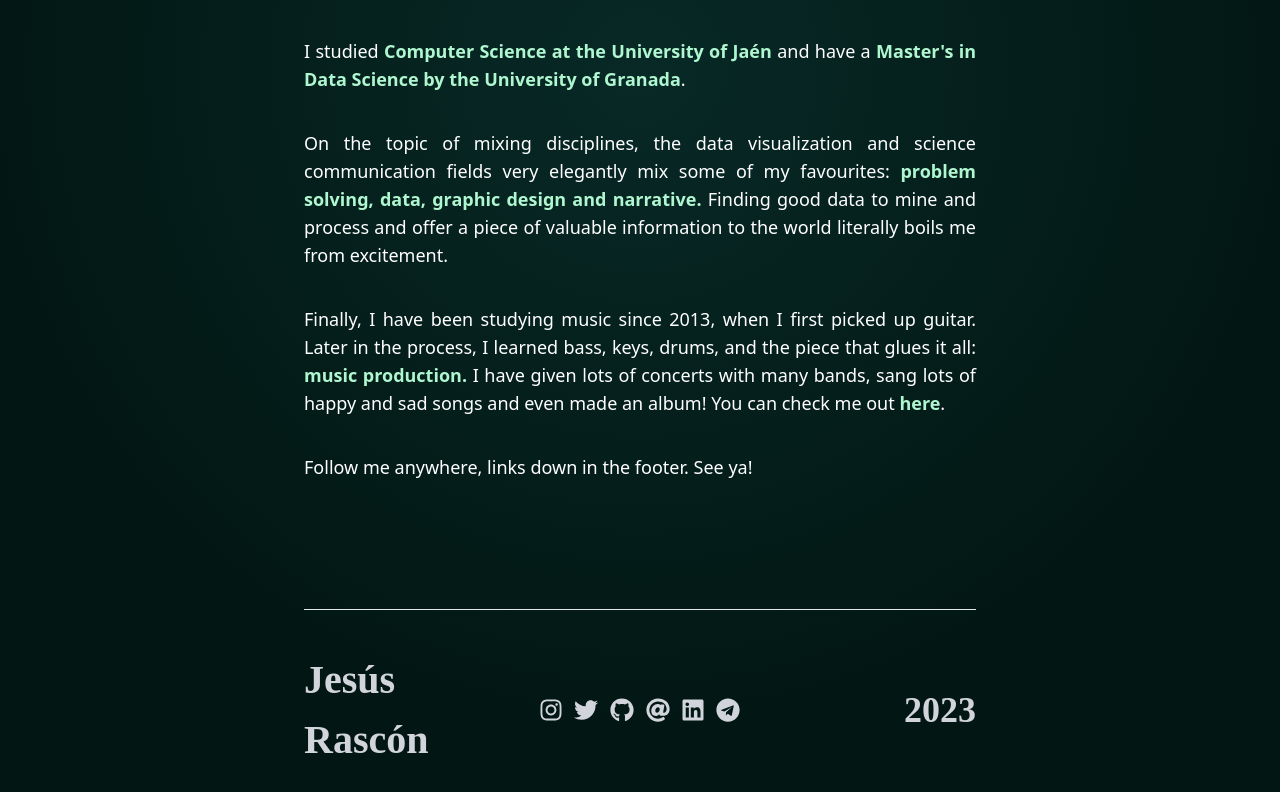
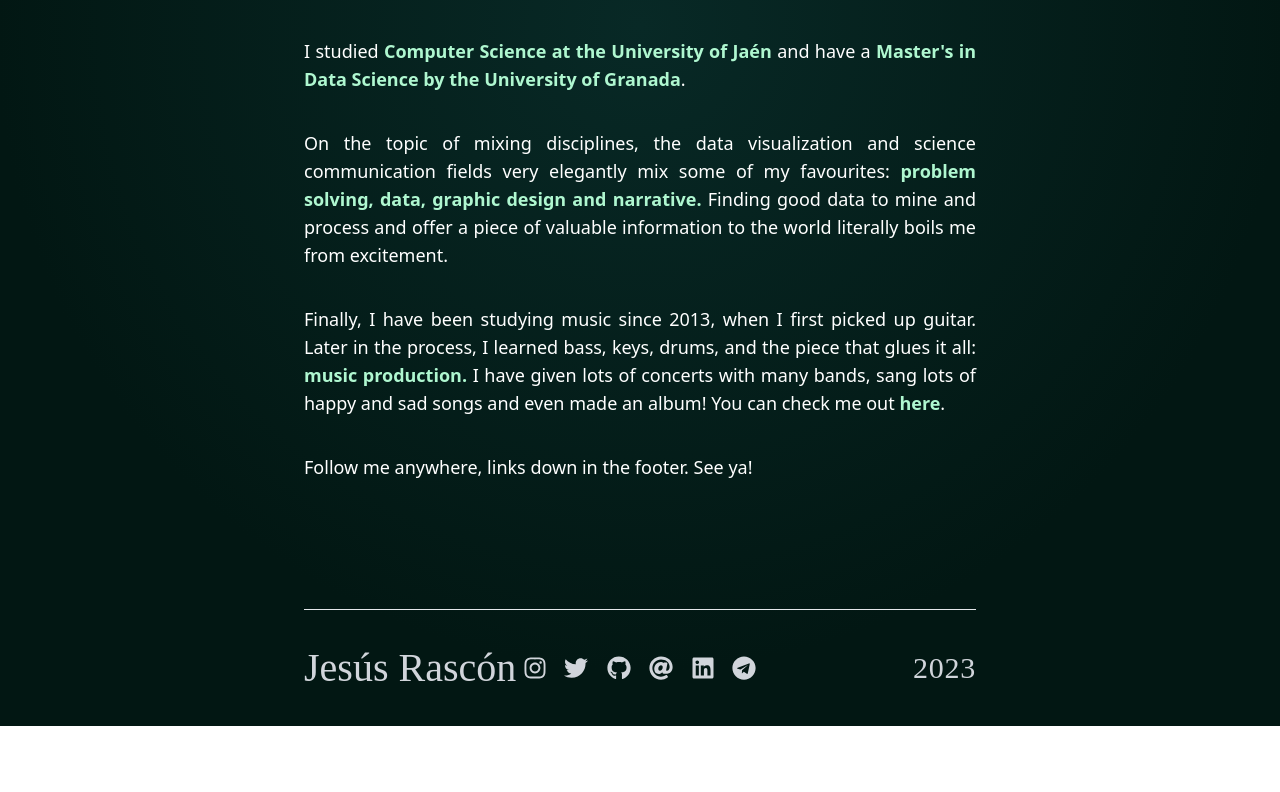
Before and after one commit to jesi-rgb/old.jesirgb.com, a Next.js app: page /about in a window 1280 px wide. Shown: the part 674-1466 px from the top of the page. After the commit the page ends 1400 px from the top, so only its background shows below. Built offline with nearby package versions, Linux system fonts and the light colour scheme; no server answers; a web font is replaced by a local one.

Commit message:
update portfolio and webpage housekeeping

```diff
--- a/components/Curriculum/SectionTitle.js
+++ b/components/Curriculum/SectionTitle.js
@@ -1,6 +1,8 @@
 export default function SectionTitle({ title }) {
   return (
-    <div className={"text-5xl mb-3 font-bold font-serif text-accent-1-lighter"}>
+    <div
+      className={"text-6xl mb-3 font-display font-bold text-accent-1-lighter"}
+    >
       {title}
     </div>
   );
--- a/components/Footer.js
+++ b/components/Footer.js
@@ -20,12 +20,12 @@ export default function Footer() {
     <footer className="border-t border-gray-200 text-gray-300 mt-32">
       <div className="py-8 space-y-9 lg:space-y-0 md:py-10 flex flex-col lg:flex-row items-center">
         <Link href="/">
-          <a className="text-5xl text-center mb-2 md:my-0 md:w-2/6 font-semibold font-display lg:text-left">
+          <a className="text-3xl xl:text-5xl text-center mb-2 md:my-0 md:w-2/6 font-display lg:text-left">
             <h3>Jesús Rascón</h3>
           </a>
         </Link>
 
-        <div className="flex flex-row justify-center space-x-8 xl:space-x-5 items-center my-2 md:my-0 md:w-2/6">
+        <div className="flex flex-row justify-between space-x-8 xl:space-x-5 items-center my-2 md:my-0 md:w-2/6">
           <Link href="https://www.instagram.com/jrascon_">
             <a>
               <FontAwesomeIcon
@@ -78,7 +78,7 @@ export default function Footer() {
             </a>
           </Link>
         </div>
-        <div className="text-4xl text-center font-bold font-display my-3 lg:w-2/6 lg:my-0 md:text-right">
+        <div className="text-3xl text-center font-regular tracking-wide font-display my-3 lg:w-2/6 lg:my-0 md:text-right">
           {new Date().getFullYear()}
         </div>
       </div>
--- a/components/LandingPage/HeroSection.js
+++ b/components/LandingPage/HeroSection.js
@@ -15,7 +15,7 @@ export default function HeroSection() {
         />
         <h1
           style={{ textShadow: "0 0 10px #AEF7D088" }}
-          className="text-8xl shadow-co md:text-9xl text-left leading-none tracking-wide mb-4 font-display font-extrabold text-white"
+          className="text-7xl md:text-8xl shadow-co xl:text-9xl text-left leading-none tracking-wide mb-4 font-display font-extrabold text-white"
         >
           Jesús Enrique Rascón
         </h1>
--- a/components/portfolio/IndexPortfolioItem.js
+++ b/components/portfolio/IndexPortfolioItem.js
@@ -16,7 +16,7 @@ export default function IndexPortfolioItem({ category, icon }) {
             icon={icon}
           />
         </span>
-        <span className="text-gray-100 leading-none font-display font-bold text-4xl md:text-6xl text-center group-hover:text-accent-1-lighter transition-all mt-5">
+        <span className="text-gray-100 leading-none font-display text-3xl md:text-6xl text-center group-hover:text-accent-1-lighter transition-all mt-5">
           {category}
         </span>
       </div>
--- a/pages/markdown-styles.module.css
+++ b/pages/markdown-styles.module.css
@@ -108,7 +108,7 @@
 
 .markdown em {
   color: #d2e4ff;
-  @apply font-mono;
+  letter-spacing: 0.05em;
 }
 
 .markdown strong {
--- a/pages/portfolio/index.js
+++ b/pages/portfolio/index.js
@@ -17,6 +17,14 @@ export default function Blog() {
       category: "Web Design",
       subtitle: "Working on the new internet wave, baby!",
       works: [
+        {
+          title: "2023's Processing Fellowship Proposal",
+          subtitle:
+            "Proposal for Mathemagical.js, a new mathematical engine built on the shoulders of p5.js",
+          thumbnail: "/thumbnails-portfolio/fellowship-proposal.png",
+          link: "https://fellowship-proposal.vercel.app/",
+          spanDoubleCol: true,
+        },
         {
           title: "elmetro",
           subtitle:
--- a/tailwind.config.js
+++ b/tailwind.config.js
@@ -51,7 +51,7 @@ module.exports = {
       fontFamily: {
         sans: ["Hind", "system-ui", "sans"],
         serif: ["Zodiak", "serif"],
-        display: ["New Title"],
+        display: ["Bueno"],
         mono: ["IBM Plex Mono", "monospaced"],
       },
     },
```
Also changed, not shown: public/thumbnails-portfolio/fellowship-proposal.png (added).
